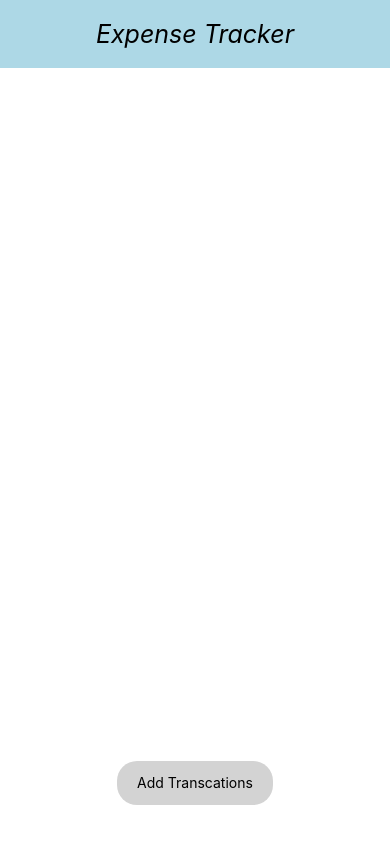
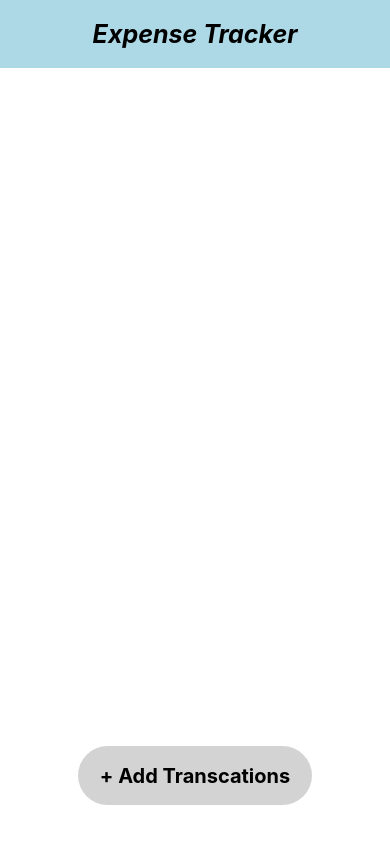
Before and after one commit to aron5073/expenseTracker-using-react-native, a React Native app: screen / in a window 390 px wide. Built offline with nearby package versions, Linux system fonts and the light colour scheme.

Commit message:
ui changed

```diff
--- a/App.js
+++ b/App.js
@@ -17,9 +17,18 @@ import {
   useColorScheme,
   View,
 } from 'react-native';
+import {createAppContainer} from 'react-navigation';
+import {createStackNavigator} from 'react-navigation-stack';
 
+//components
 import Header from './components/Header';
 import Button from './components/Button';
+// import addTranscation from './components/addTranscations';
+
+// //navigation
+// const Navigator = createStackNavigator({
+//   addTranscation: {screen: addTranscation},
+// });
 
 const styles = StyleSheet.create({
   appBar: {
@@ -30,6 +39,7 @@ const styles = StyleSheet.create({
     backgroundColor: 'white',
     justifyContent: 'flex-end',
     paddingBottom: '10%',
+    alignItems: 'center',
   },
 });
 export default function App() {
--- a/components/Button.js
+++ b/components/Button.js
@@ -1,5 +1,11 @@
 import React from 'react';
-import {StyleSheet, Text, TouchableOpacity, Dimensions} from 'react-native';
+import {
+  StyleSheet,
+  Text,
+  TouchableOpacity,
+  Dimensions,
+  Button,
+} from 'react-native';
 
 const screens = Dimensions.get('window');
 
@@ -7,20 +13,23 @@ const styles = StyleSheet.create({
   button: {
     alignItems: 'center',
     justifyContent: 'center',
-    height: '6%',
-    marginLeft: '30%',
-    marginRight: '30%',
+    height: '8%',
+    width: '60%',
     backgroundColor: 'lightgrey',
     borderColor: '#000',
-    borderRadius: 20,
-    // marginTop: screens.height - 200,
+    borderRadius: 30,
+  },
+  text: {
+    fontStyle: 'normal',
+    fontSize: 20,
+    fontWeight: 'bold',
   },
 });
 
-export default () => {
+export default ({onPress}) => {
   return (
-    <TouchableOpacity style={styles.button}>
-      <Text style={styles.text}>Add Transcations</Text>
+    <TouchableOpacity onPress={onPress} style={styles.button}>
+      <Text style={styles.text}>+ Add Transcations</Text>
     </TouchableOpacity>
   );
 };
--- a/components/Header.js
+++ b/components/Header.js
@@ -14,6 +14,7 @@ const styles = StyleSheet.create({
     color: 'black',
     fontSize: 25,
     fontStyle: 'italic',
+    fontWeight: 'bold',
   },
 });
 
--- /dev/null
+++ b/components/addTranscations.js
@@ -0,0 +1,10 @@
+import React from 'react';
+import {View, StyleSheet, Text, SafeAreaView} from 'react-native';
+
+// export default addTranscation => {
+//   return (
+//     <View>
+//       <Text>yo ho</Text>
+//     </View>
+//   );
+// };
```
